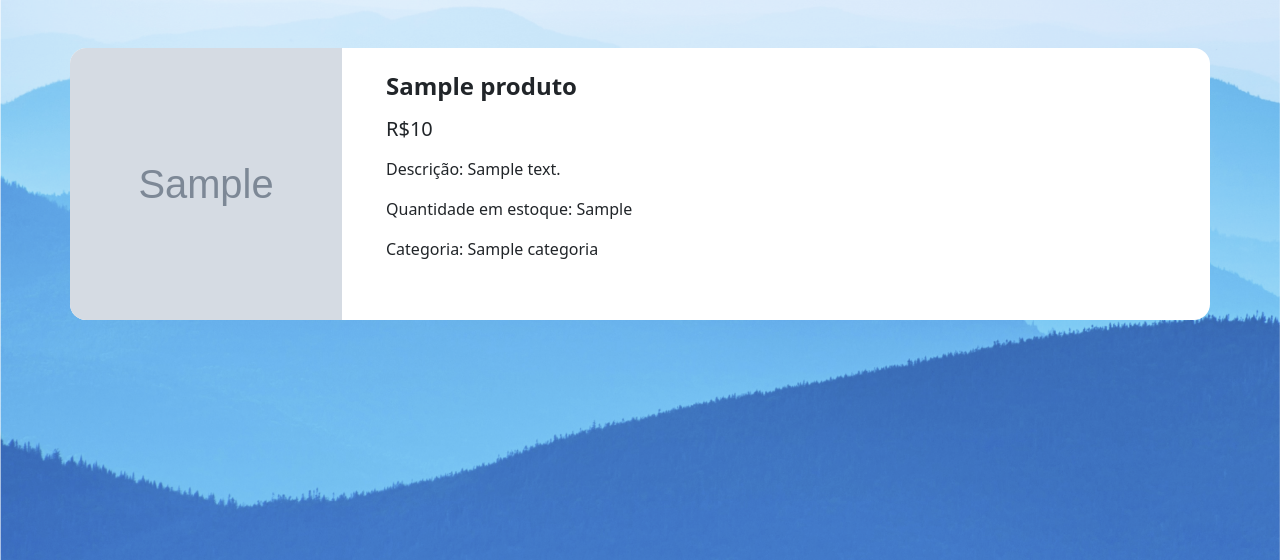
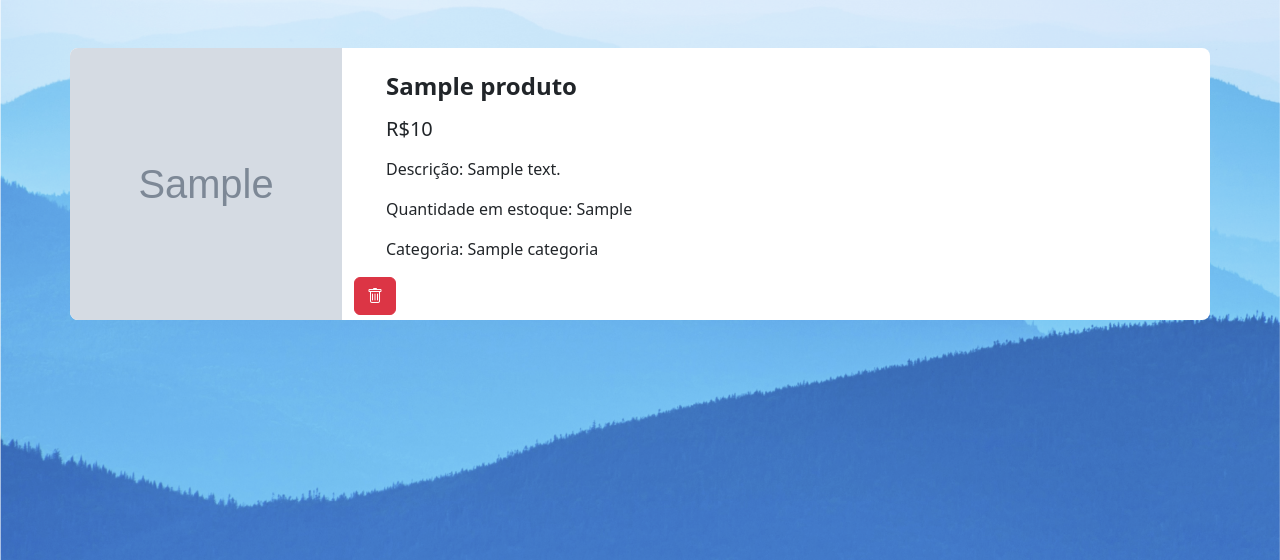
Before and after one commit to GiovaniGD/cadastrar-produtos, a Node server app: page /listaProdutos in a window 1280 px wide. Shown: the part 72-632 px from the top of the page. Run offline with Node 20, Linux system fonts and the light colour scheme; the visitor is signed in with stand-in values (Sample User, id 1); tables that the repository leaves empty or names only in its code hold one stand-in row (values such as "Sample post"); grey boxes marked "Sample" are stand-in pictures; data that the repository does not hold is empty; some libraries are stand-ins or nearby versions.

Commit message:
deletar produto

```diff
--- a/controllers/produtosController.js
+++ b/controllers/produtosController.js
@@ -42,4 +42,12 @@ async function efetivarCadastro(req, res) {
   }
 }
 
-module.exports = { cadastroProduto, efetivarCadastro, todosProdutos };
+async function deleteProduto(req, res) {
+  if(await produtosModel.deleteProduto(req.params.id_produto)){
+      res.redirect('/listaProdutos');
+  }else{
+      res.redirect('/listaProdutos');
+  }
+}
+
+module.exports = { cadastroProduto, efetivarCadastro, todosProdutos, deleteProduto };
--- a/index.js
+++ b/index.js
@@ -97,6 +97,12 @@ app.get('/listaProdutos', (req, res) => {
     produtosController.todosProdutos(req, res);
 });
 
+app.get('/cadastroProduto/delete/:id_produto', (req, res) => {
+  produtosController.deleteProduto(req, res);
+});
+
+app.delete('/cadastroProduto', produtosController.deleteProduto);
+
 app.listen(port, () => {
     console.log(`Escutando na porta: ${port}`);
 });
--- a/models/produtosModel.js
+++ b/models/produtosModel.js
@@ -42,6 +42,11 @@ class ProdutoModel {
         let resp = await database.query(sql);
         return resp;
     }
+
+    static async deleteProduto(id_produto) {
+        let res = await database.query(`DELETE FROM produto WHERE id_produto = ${id_produto}`);
+        return true;
+    }
 }
 
 module.exports = ProdutoModel;
--- a/views/listaProdutos.ejs
+++ b/views/listaProdutos.ejs
@@ -20,8 +20,8 @@
                     <% produtos.forEach(produto => { %>
 
                       <div class="container mt-4">
-                        <div class="row bg-white rounded-4">
-                          <img src="/uploads/<%- produto.imagem %>" class="img-fluid p-0" id="image" style="max-width: 100%;border-radius: 1rem 0 0 1rem ;">
+                        <div class="row bg-white rounded-3">
+                          <img src="/uploads/<%- produto.imagem %>" class="img-fluid p-0" id="image" style="max-width: 100%;border-radius: 0.5rem 0 0 0.5rem ;">
                           <div class="col-md-8">
                             <div class="card-body mt-4" style="border: none; margin-left: 2rem;">
                               <h4 class="card-title fw-bold mb-3"><%- produto.nome %></h4>
@@ -30,6 +30,9 @@
                               <p>Quantidade em estoque: <%- produto.estoque %></p>
                               <p>Categoria: <%- produto.categoria %></p>
                             </div>
+                            <a href="/cadastroProduto/delete/<%- produto.id_produto %>" class="btn btn-danger">
+                              <i class="bi-trash"></i>
+                            </a>
                           </div>
                         </div>
                       </div>
```
Also changed, not shown: 5 other files.
